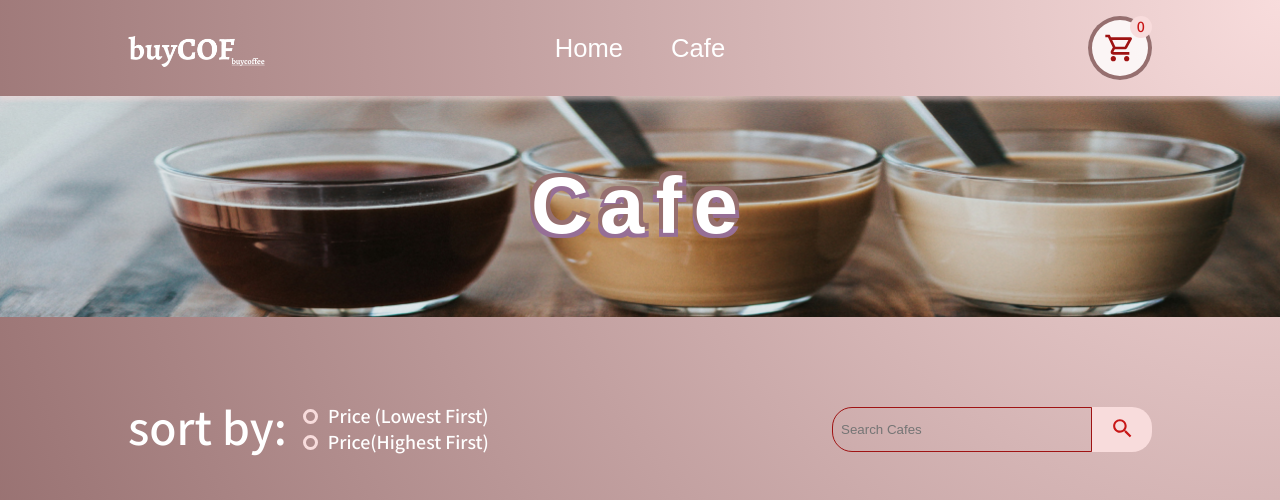
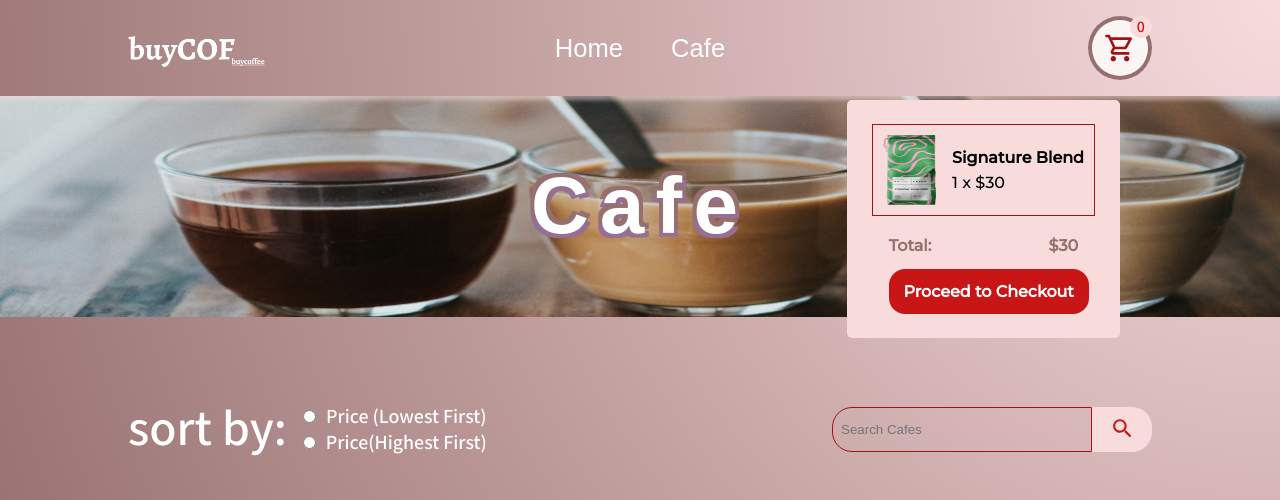
Before and after one commit to CJWALT/buycof, a React (Create React App) app: page /cafes in a window 1280 px wide. Shown: the top 500 px of the page. Built offline with nearby package versions, Linux system fonts and the light colour scheme; no server answers; a web font is replaced by a local one.

Commit message:
build cart modal, refactored cafe page

```diff
--- a/package.json
+++ b/package.json
@@ -7,12 +7,14 @@
     "@emotion/styled": "^11.11.0",
     "@mui/icons-material": "^5.15.14",
     "@mui/material": "^5.15.14",
+    "@reduxjs/toolkit": "^2.2.2",
     "@testing-library/jest-dom": "^5.17.0",
     "@testing-library/react": "^13.4.0",
     "@testing-library/user-event": "^13.5.0",
     "axios": "^1.6.8",
     "react": "^18.2.0",
     "react-dom": "^18.2.0",
+    "react-redux": "^9.1.0",
     "react-router-dom": "^6.22.3",
     "react-scripts": "5.0.1",
     "sass": "^1.72.0",
--- a/src/components/Card/Card.jsx
+++ b/src/components/Card/Card.jsx
@@ -2,7 +2,7 @@ import React from 'react'
 import './Card.scss'
 import { Link } from 'react-router-dom'
 
-const Card = ({ name, price, image, coffeeId }) =>{
+const Card = ({ name, price, image, coffeeId}) =>{
 console.log(coffeeId)
     return (
         <>
--- /dev/null
+++ b/src/components/Cart/Cart.jsx
@@ -0,0 +1,40 @@
+import React from 'react'
+import './Cart.scss'
+
+
+
+ const Cart = ()=>{
+
+    return (
+        <>
+            <div className='cart-wrap'>
+                <div className='img-price'>
+                    <img src="../img/coffeeseven.png" alt="item " />
+                    <div className="cofname-price">
+                        <h5 className='cofname'>Signature Blend</h5>
+                        <small className="price">1 x $30</small>
+                    </div>
+                </div>
+
+                <div className='total-checkout__btn'>
+                    <div className='total-wrap' >
+                        <h4>Total:</h4>
+                        <h4>$30</h4>
+                    </div>
+
+                    <button>
+                    Proceed to Checkout
+                </button>
+
+                </div>
+
+
+
+            </div>
+
+        </>
+    )
+}
+
+
+export default Cart;
--- /dev/null
+++ b/src/components/Cart/Cart.scss
@@ -0,0 +1,70 @@
+.cart-wrap{
+    position:absolute;
+    top:100px;
+    right:10rem;
+    padding:24px 25px;
+    background:#F8DCDC;
+    border-radius:5px;
+    display:flex;
+    flex-direction: column;
+    gap:20px;
+
+    .img-price{
+        padding:10px;
+        display:flex;
+        gap:1rem;
+        flex-direction: row;
+        border:1px solid #9F1313;
+
+        img{
+            width:53px;
+            height:70px;
+        }
+
+        .cofname-price{
+            align-self:center;
+            h5{
+                font-family:'montserrat', sans-serif;
+                font-size:1rem;
+                font-weight:700;
+                margin-bottom: .4rem;
+            }
+            small.price{
+                font-size:1rem;
+                font-family: 'montserrat', sans-serif;
+                font-weight:400;
+            }
+        }
+
+    }
+    .total-checkout__btn{
+        display:flex;
+        flex-direction: column;
+        width:85%;
+        margin:0 auto;
+        gap:14px;
+        .total-wrap{
+            display:flex;
+            width:100%;
+            justify-content: space-between;
+            h4{
+                font-family:'montserrat', sans-serif;
+                font-size:1rem;
+                color:#966F6F;
+            }
+        }
+        button{
+            width:200px;
+            height:45px;
+            border-radius:16px;
+            border:none;
+            background:#C81616;
+            font-family:'montserrat', sans-serif;
+            font-weight:700;
+            color:white;
+            font-size:1rem;
+            cursor:pointer;
+        }
+    }
+
+}
--- a/src/components/Navbar/Navbar.jsx
+++ b/src/components/Navbar/Navbar.jsx
@@ -1,9 +1,15 @@
-import React from 'react'
+import React, { useState } from 'react'
 import { Link } from 'react-router-dom';
 import ShoppingCartOutlinedIcon from '@mui/icons-material/ShoppingCartOutlined';
 import './Navbar.scss'
+import { useSelector } from 'react-redux';
+import Cart from '../Cart/Cart';
 
 const Navbar = () =>{
+
+    const [cartModal, setCartModal] = useState(true)
+
+    const products = useSelector(state=>state.cart.products)
 
 
 
@@ -22,13 +28,15 @@ const Navbar = () =>{
                     </div>
                     <div className="cart_btn">
                         <div className="btn">
-                            <span>0</span>
+                            <span>{products.length}</span>
                             <ShoppingCartOutlinedIcon className="cart_icon"/>
                         </div>
 
                     </div>
                 </div>
 
+                {cartModal && <Cart/>}
+
         </nav>
     )
 }
--- a/src/hooks/useFetch.js
+++ b/src/hooks/useFetch.js
@@ -1,36 +1,41 @@
-import {useEffect, useState} from 'react';
+import { useEffect, useState } from 'react';
 import axios from 'axios';
 
+const useFetch = (url, sortParam, limitParam) => {
+  const [loading, setLoading] = useState(false);
+  const [data, setData] = useState([]);
+  const [error, setError] = useState(null);
 
-const useFetch = (url)=>{
+  useEffect(() => {
+    const fetchData = async () => {
+      try {
+        setLoading(true);
+        let apiUrl = url;
 
+        // Append sort parameter if provided
+        if (sortParam) {
+          apiUrl += `?sort=${sortParam}`;
+        }
 
-    const [loading, setLoading] = useState(false);
-    const [data, setData] = useState([]);
-    const [err, seterr] = useState(false)
+        // Append limit parameter if provided
+        if (limitParam) {
+          apiUrl += `&limit=${limitParam}`;
+        }
 
+        const res = await axios.get(apiUrl);
+        setData(res.data);
+        setLoading(false);
+      } catch (error) {
+        console.error('Error fetching data:', error);
+        setError(error);
+        setLoading(false);
+      }
+    };
 
+    fetchData();
+  }, [url, sortParam, limitParam]);
 
-    useEffect(()=>{
-
-        const fetchData = async () =>{
-            try{
-                setLoading(true);
-                const res = await axios.get(url);
-                setData(res.data)
-                // console.log(res);
-            }
-            catch(err){
-                console.log(err)
-            }
-        }
-        fetchData();
-    }, [url]);
-
-    return {data, loading, err}
-
-
-}
-
+  return { data, loading, error };
+};
 
 export default useFetch;
--- a/src/index.js
+++ b/src/index.js
@@ -1,11 +1,16 @@
 import React from 'react';
 import ReactDOM from 'react-dom/client';
 import App from './App';
+import {Provider} from 'react-redux'
+import {store} from './redux/store'
 
 
 const root = ReactDOM.createRoot(document.getElementById('root'));
 root.render(
   <React.StrictMode>
-    <App />
+    <Provider store ={store}>
+      <App />
+    </Provider>
+
   </React.StrictMode>
 );
--- a/src/pages/Cafes/Cafes.jsx
+++ b/src/pages/Cafes/Cafes.jsx
@@ -1,6 +1,6 @@
 
 
-import React from 'react'
+import React, { useState } from 'react'
 import './Cafes.scss'
 import SearchIcon from '@mui/icons-material/Search';
 import Card from '../../components/Card/Card';
@@ -11,15 +11,14 @@ import { useParams } from 'react-router-dom';
 
 const Cafes = ()=>{
 
+    const [sort, setSort] = useState('asc')
+
 
     const cofId = useParams();
-    const {data} = useFetch("https://fake-coffee-api.vercel.app/api?limit=8");
+    const {data, loading} = useFetch(`https://fake-coffee-api.vercel.app/api`, `${sort}`, 8);
 
 
-
-
-
-    return (
+        return (
             <div id="wrapper">
                 <Navbar/>
                 <div className="cafes">
@@ -33,14 +32,14 @@ const Cafes = ()=>{
                             <h4>Sort By: </h4>
                             <div className='sort-input'>
                                     <div className='asc'>
-                                        <input type="radio" id='asc'/>
+                                        <input type="radio" id='asc' name='price' value='asc' onChange={(e=>setSort('asc'))}/>
                                         <label htmlFor="asc">
                                             Price (Lowest First)
                                         </label>
                                     </div>
 
                                     <div className='desc'>
-                                        <input type ="radio" id='desc'/>
+                                        <input type ="radio" name='price' value='asc' id='desc' onChange={(e=>setSort('desc'))}/>
                                         <label htmlFor="desc">
                                             Price(Highest First)
                                         </label>
@@ -57,14 +56,14 @@ const Cafes = ()=>{
                     </div>
 
                     <div className='cafe'>
-                        {
-                            data?.map(item =>(
+                        {loading ? <div className='loading'>Loading... </div> : data?.map(item =>(
                                 <Card
                                     name={item.name}
                                     key={item.id}
                                     price={item.price}
                                     image={item.image_url}
-                                    coffeeId={item.id}/>
+                                    coffeeId={item.id}
+                                    sort={sort}/>
                             ))
                         }
 
--- a/src/pages/Cafes/Cafes.scss
+++ b/src/pages/Cafes/Cafes.scss
@@ -62,17 +62,6 @@
                         align-items:center;
                         justify-content: center;
 
-                        input[type="radio"]{
-                            appearance:none;
-                            -webkit-appearance: none;
-                            -moz-appearance: none;
-
-                            width: 15px;
-                            height: 15px;
-                            border: 3px solid #F8DCDC; /* Set border color to blue */
-                            border-radius: 50%;
-                            outline: none; /* Remove default focus outline */
-                        }
                     }
                     label{
                         color:white;
@@ -129,6 +118,14 @@
         justify-content: center;
         gap:4rem;
         padding-bottom:4rem;
+        .loading{
+            font-size:2rem;
+            font-weight:500;
+            font-family:700;
+            color:red;
+            transform: scale(1.2);
+            transition: all 3s ease;
+        }
     }
 
 }
--- /dev/null
+++ b/src/redux/cartReducer.js
@@ -0,0 +1,32 @@
+import {createSlice, isAction } from '@reduxjs/toolkit'
+
+const initialState = {
+    products: []
+
+}
+
+export const cartSlice = createSlice({
+    name: 'cart',
+    initialState,
+    reducers: {
+        addToCart:(state, action )=>{
+            const item = state.products.find(item=> item.id === action.payload.id)
+            if(item){
+                item.quantity+=action.payload.quantity
+             } else {
+                state.products.push(action.payload)
+             }
+        },
+        removeItem:(state, action)=>{
+                state.products = state.products.filter(item=> item.id !== action.payload)
+        },
+        resetItem:(state)=>{
+            state.products = []
+        },
+    },
+})
+
+
+export const {addToCart, removeItem, resetItem} = cartSlice.actions
+
+export default cartSlice.reducer
--- /dev/null
+++ b/src/redux/store.js
@@ -0,0 +1,8 @@
+    import {configureStore} from '@reduxjs/toolkit'
+    import cartReducer from './cartReducer'
+
+    export const store = configureStore({
+        reducer:{
+            cart:cartReducer
+        }
+    })
```
Also changed, not shown: src/pages/Cafe/Cafe.jsx (+17 -5 lines), 1 other file (tests, documents, lock files or other folders).
